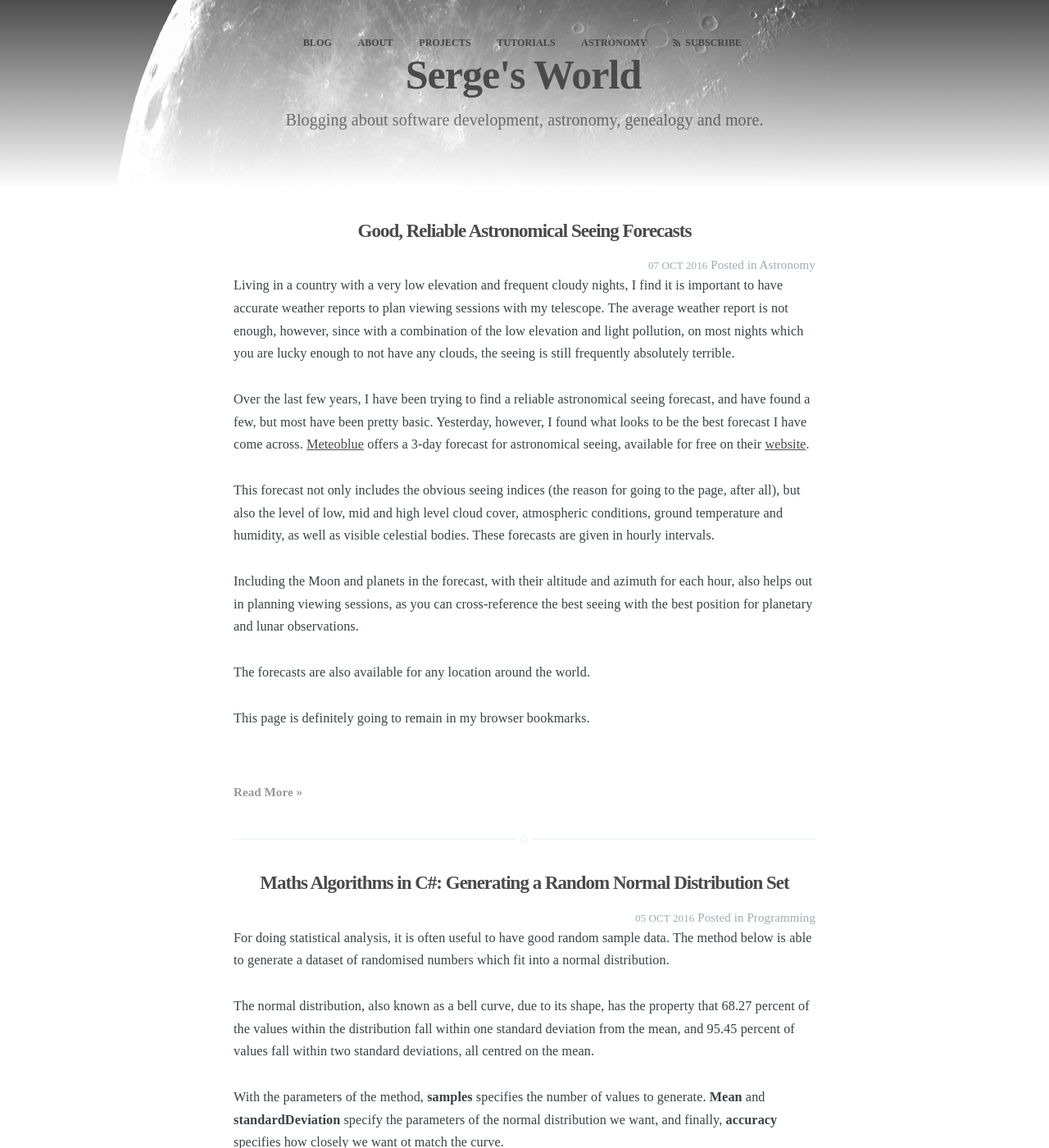
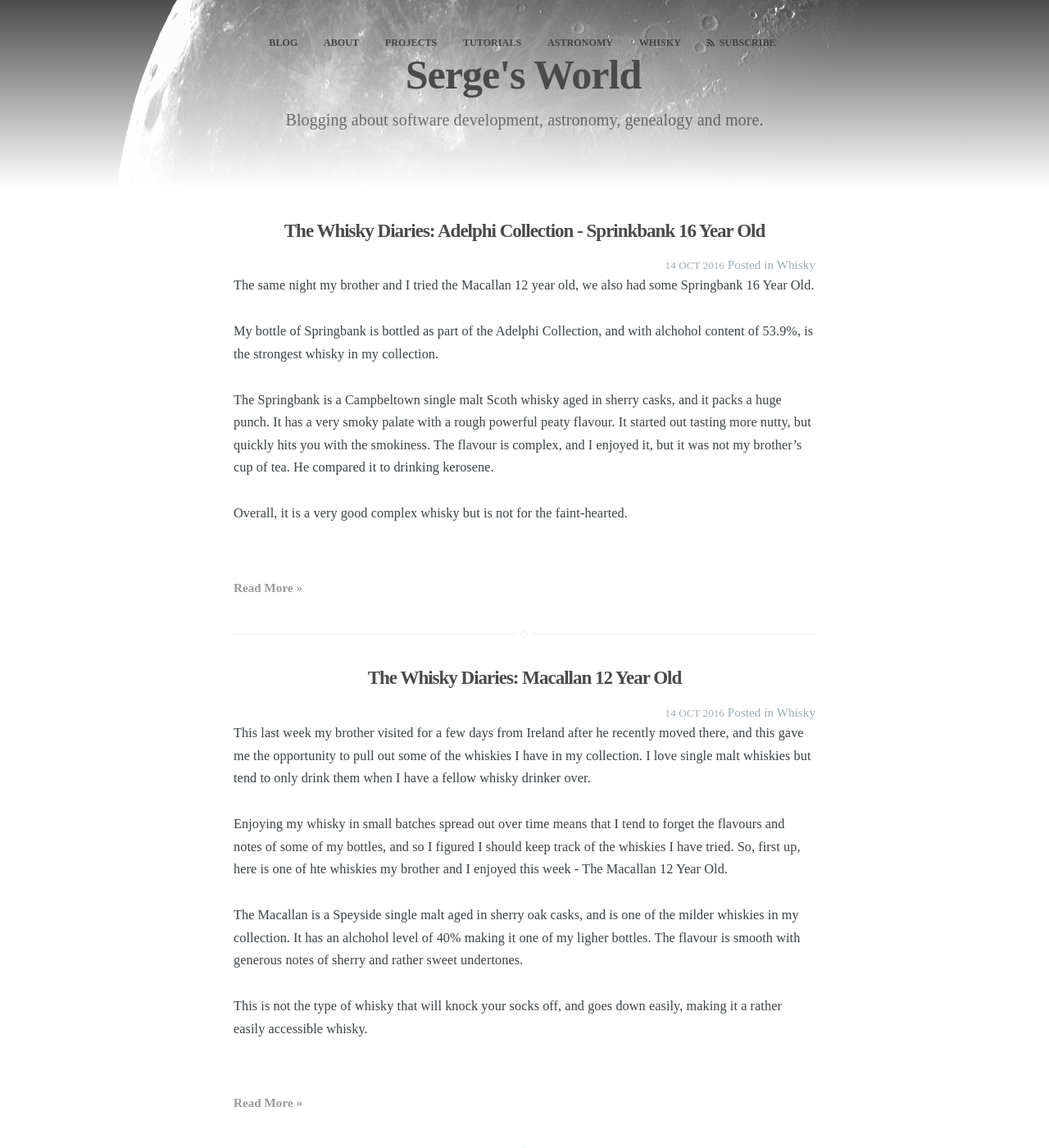
Before and after one commit to sjmeunier/sjmeunier.github.io, a Jekyll site: the page built from index.html, in a window 1280 px wide and 1400 px high. Shown: the whole window at 82% size. Built offline with Jekyll 4.4.1, drawn with Linux system fonts in a browser that asks for light colours; some web fonts are replaced; the list of posts is cut into pages by our own code; some of the changed text lies outside the part shown.

Commit message:
Added whisky

```diff
--- a/_includes/header.html
+++ b/_includes/header.html
@@ -6,6 +6,7 @@
 			<a class="general-button" href="{{ site.baseurl }}projects.html">Projects</a>
 			<a class="general-button" href="{{ site.baseurl }}tutorials.html">Tutorials</a>
 			<a class="general-button" href="{{ site.baseurl }}astronomy.html">Astronomy</a>
+			<a class="general-button" href="{{ site.baseurl }}the-whisky-diaries.html">Whisky</a>
 			<a class="subscribe-button icon-feed" href="{{ site.baseurl }}feed.xml">Subscribe</a>
 		</div>
     </nav>
--- /dev/null
+++ b/_posts/2016-10-14-the-whisky-diaries-macallan-12-year-old.md
@@ -0,0 +1,15 @@
+---
+layout: post
+title:  "The Whisky Diaries: Macallan 12 Year Old"
+date:   2016-10-14 19:00:00
+categories: Whisky
+tags: [whisky]
+---
+
+This last week my brother visited for a few days from Ireland after he recently moved there, and this gave me the opportunity to pull out some of the whiskies I have in my collection. I love single malt whiskies but tend to only drink them when I have a fellow whisky drinker over.
+
+Enjoying my whisky in small batches spread out over time means that I tend to forget the flavours and notes of some of my bottles, and so I figured I should keep track of the whiskies I have tried. So, first up, here is one of hte whiskies my brother and I enjoyed this week -  The Macallan 12 Year Old.
+
+The Macallan is a Speyside single malt aged in sherry oak casks, and is one of the milder whiskies in my collection. It has an alchohol level of 40% making it one of my ligher bottles. The flavour is smooth with generous notes of sherry and rather sweet undertones.
+
+This is not the type of whisky that will knock your socks off, and goes down easily, making it a rather easily accessible whisky.
--- /dev/null
+++ b/_posts/2016-10-14-the-whisky-diaries-springbank-16-year-old.md
@@ -0,0 +1,15 @@
+---
+layout: post
+title:  "The Whisky Diaries: Adelphi Collection - Sprinkbank 16 Year Old"
+date:   2016-10-14 19:00:01
+categories: Whisky
+tags: [whisky]
+---
+
+The same night my brother and I tried the Macallan 12 year old, we also had some Springbank 16 Year Old.
+
+My bottle of Springbank is bottled as part of the Adelphi Collection, and with alchohol content of 53.9%, is the strongest whisky in my collection.
+
+The Springbank is a Campbeltown single malt Scoth whisky aged in sherry casks, and it packs a huge punch. It has a very smoky palate with a rough powerful peaty flavour. It started out tasting more nutty, but quickly hits you with the smokiness. The flavour is complex, and I enjoyed it, but it was not my brother's cup of tea. He compared it to drinking kerosene.
+
+Overall, it is a very good complex whisky but is not for the faint-hearted.
--- /dev/null
+++ b/the-whisky-diaries.md
@@ -0,0 +1,9 @@
+---
+layout: page
+title: The Whisky Diaries
+---
+
+I love single malt whiskies but tend to only drink them when I have a fellow whisky drinker over, and so after a while I forget what some of the bottles in my collection taste like. To overcome this problem, I have started The Whisky Diaries to document my experiences with the various bottles in my collection. Sit back, and welcome to the ride.
+
+* [Macallan 12 Year Old](/whisky/2016/10/14/the-whisky-diaries-macallan-12-year-old.html)
+* [Adelphi Collection - Springfield 16 Year Old](/whisky/2016/10/14/the-whisky-diaries-springbank-16-year-old.html)
```
